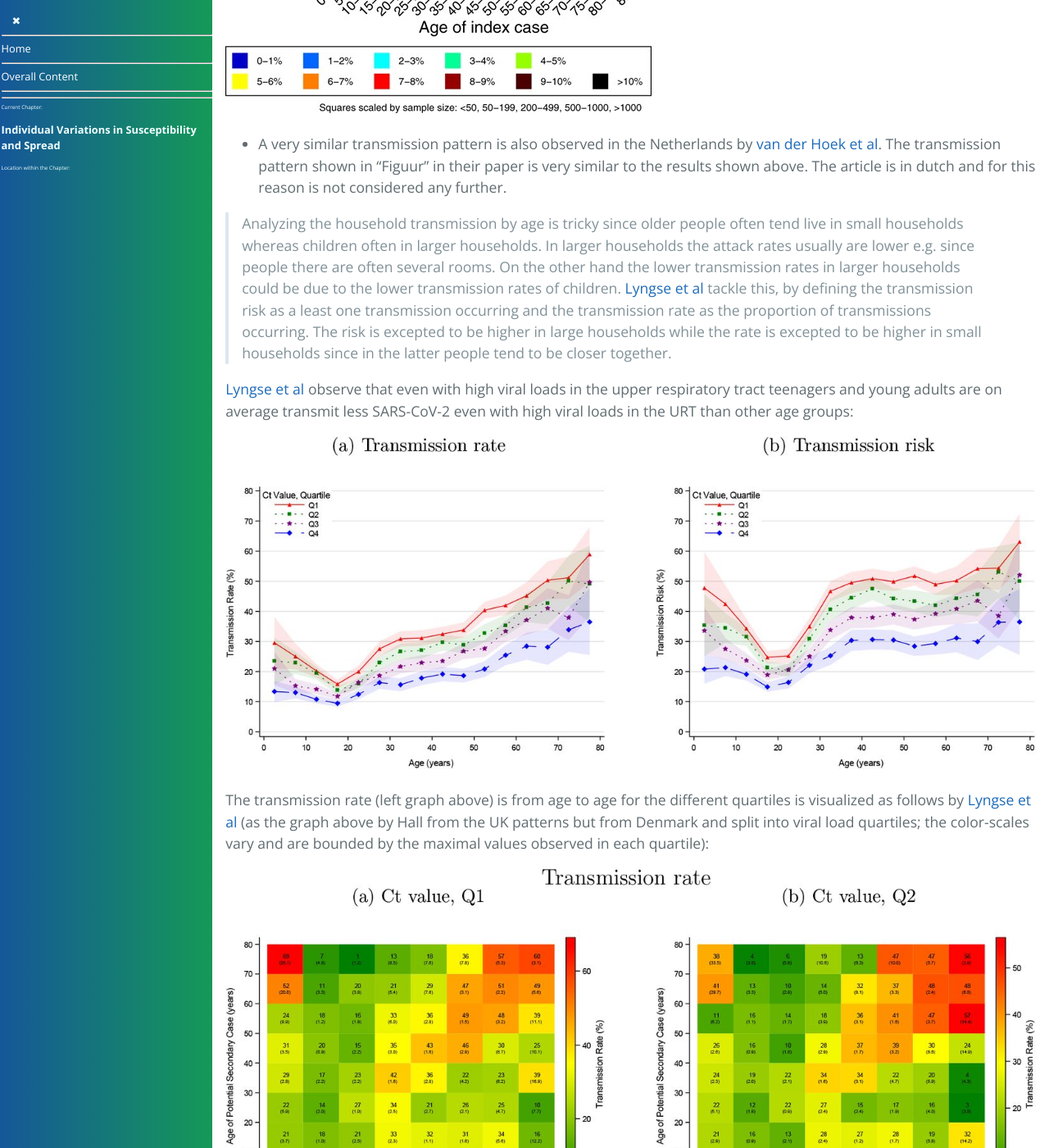
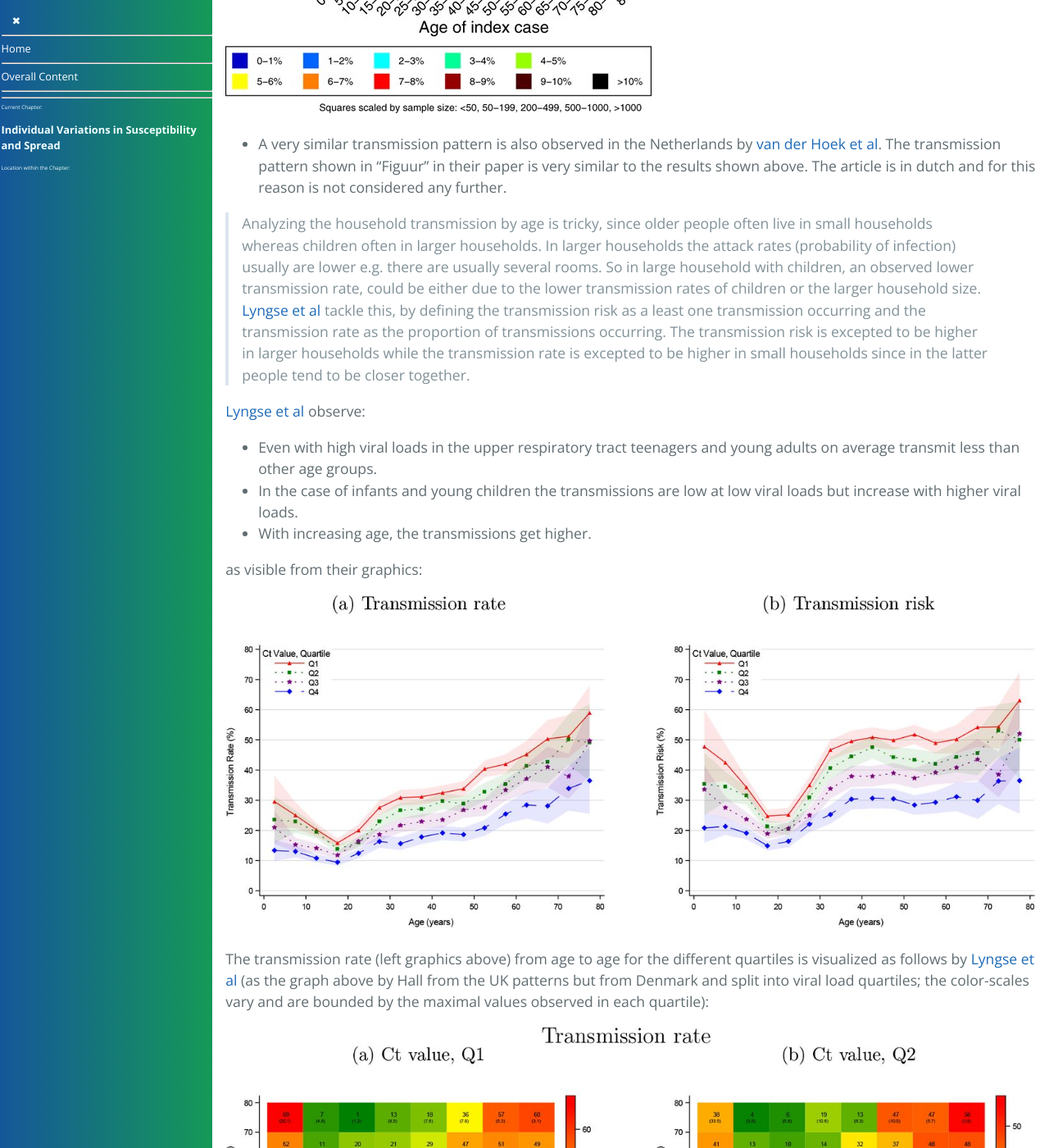
Before and after one commit to forestgrape/coronavirus, a Jekyll site: the page built from 5_epidemiological/individual_susceptibility_and_transmission.md, in a window 1280 px wide and 1400 px high, scrolled down 11689 px. Shown: the whole window at 82% size. Built offline with Jekyll 4.4.1, drawn with Linux system fonts in a browser that asks for light colours; our own code applies the rules of GitHub Pages for plain Markdown files; some of the changed text lies outside the part shown.

Commit message:
formulations

```diff
--- a/5_epidemiological/individual_susceptibility_and_transmission.md
+++ b/5_epidemiological/individual_susceptibility_and_transmission.md
@@ -255,14 +255,18 @@ The observed transmissions by the age of the index cases (x-axis) and the contac
 
 * A very similar transmission pattern is also observed in the Netherlands by [van der Hoek et al](#van-der-hoek). The transmission pattern shown in "Figuur" in their paper is very similar to the results shown above. The article is in dutch and for this reason is not considered any further.
 
-> Analyzing the household transmission by age is tricky since older people often tend live in small households whereas children often in larger households. In larger households the attack rates usually are lower e.g. since people there are often several rooms. On the other hand the lower transmission rates in larger households could be due to the lower transmission rates of children. [Lyngse et al](#summary-lyngse) tackle this, by defining the transmission risk as a least one transmission occurring and the transmission rate as the proportion of transmissions occurring. The risk is excepted to be higher in large households while the rate is excepted to be higher in small households since in the latter people tend to be closer together.
+> Analyzing the household transmission by age is tricky, since older people often live in small households whereas children often in larger households. In larger households the attack rates (probability of infection) usually are lower e.g. there are usually several rooms. So in large household with children, an observed lower transmission rate, could be either due to the lower transmission rates of children or the larger household size. [Lyngse et al](#summary-lyngse) tackle this, by defining the transmission risk as a least one transmission occurring and the transmission rate as the proportion of transmissions occurring. The transmission risk is excepted to be higher in larger households while the transmission rate is excepted to be higher in small households since in the latter people tend to be closer together.
 
+[Lyngse et al](#summary-lyngse) observe:
+* Even with high viral loads in the upper respiratory tract teenagers and young adults on average transmit less than other age groups.
+* In the case of infants and young children the transmissions are low at low viral loads but increase with higher viral loads.
+* With increasing age, the transmissions get higher.
 
-[Lyngse et al](#summary-lyngse) observe that even with high viral loads in the upper respiratory tract teenagers and young adults are on average transmit less SARS-CoV-2 even with high viral loads in the URT than other age groups:
+as visible from their graphics:
 
 ![transmission by age and viral load](images/lyngse_F8.jpg)
 
-The transmission rate (left graph above) is from age to age for the different quartiles is visualized as follows by [Lyngse et al](#summary-lyngse) (as the graph above by Hall from the UK patterns but from Denmark and split into viral load quartiles; the color-scales vary and are bounded by the maximal values observed in each quartile):
+The transmission rate (left graphics above) from age to age for the different quartiles is visualized as follows by [Lyngse et al](#summary-lyngse) (as the graph above by Hall from the UK patterns but from Denmark and split into viral load quartiles; the color-scales vary and are bounded by the maximal values observed in each quartile):
 
 ![transmission from age to age by viral load](images/lyngse_F10.jpg)
 
@@ -1137,7 +1141,7 @@ Total        | 26 |405 | 27 | 6.6%|46| 33 | 71 %
 (Summary of Table 7. [with corrections](#corrections-table-7))
 
 ###### Corrections Table 7
-> Some of the data in Table 7. in the paper are not consistent with Table 4. and Table 1. and additionally the data in Table 7. are partly unlikely/wrong. Therefore some of the data in Table 7. and accordingly in the table P-B above, have  corrections by "educated guessing" to make the data consistent. No inconsistencies for other data has been observed, but not all tables have been crosschecked. The paper is pretty old, I consider to reach the authors nevertheless.
+> Some of the data in Table 7. in the paper are not consistent with Table 4. and Table 1. and additionally the data in Table 7. are partly unlikely/wrong. Therefore some of the data in Table 7. and accordingly in the table P-B above, have  corrections by "educated guessing" to make the data consistent. No inconsistencies for other data has been observed, but not all tables have been crosschecked. <!--The paper is pretty old, I consider to reach the authors nevertheless.-->
 
 ###### Table D SAR by Contact
 *SAR by Contact Pattern and Vaccination Status of Contact*
@@ -1159,9 +1163,9 @@ Analyses of a measles outbreak in Detroit in 1935. Families with measles cases a
 
 ##### Findings
 * The household attack rate of measles among susceptible contacts (not having had measles before) is about 85 % (Table 1).
-* Index cases aged between 5 and 9 are most infectious with about 88 % compared to index cases between 1 and 4 which infect 73 % and index cases between 10 and 14 which infect about 70 % of susceptible contact (Table 1 or Table 2).
-* Children between 1 and 4 are most susceptible and get infected with above 90 % compared to about 50 % for children below 1 and about 80 % for children between 5 and 9 (Table 3 or Table 2).
-* The household attack rates and the case numbers are highest in the winter months. Nearly no cases were observed in the summer months. (Table 4)
+* Index cases aged between 5 and 9 are most infectious with about 88 % infected contacts compared to index cases between 1 and 4 which infect 73 % and index cases between 10 and 14 which infect about 70 % of susceptible contacts (Table 1 or Table 2).
+* Children between 1 and 4 are most susceptible and get infected with a probability above 90 % compared to about 50 % for children below 1 and about 80 % for children between 5 and 9 (Table 3 or Table 2).
+* The household attack rates and the case numbers are highest in the winter months. Nearly no cases were observed in the summer months (Table 4).
 
 
 #### Summary Cisse
@@ -1179,10 +1183,27 @@ Age Group (years) | Vaccination | Children with history of measles | Total Immun
 10 - 14 years | 36 % | 39 % | 75 %
 
 #### Findings
-* Attack rates for about 50% for unvaccinated children in households/huts and about 20% in compounds regardless of age group (Table 2.) // surprising since in the older age groups previous measles infection are more prevalent ([Setting](#setting-measles-senegal)) and a previous infection provides near complete immunity.
+* Attack rates are about 50% for unvaccinated children in households/huts and about 20% in compounds regardless of age group (Table 2.) // surprising since in the older age groups previous measles infection are more prevalent ([Setting](#setting-measles-senegal)) and a previous infection provides near complete immunity [to cite].
 * Attack rates for vaccinated children were about 10 % across all settings and age groups. (Table 2) // thus the vaccine seem to reduce susceptibility by 80 %
 * Unvaccinated index cases yield about 1.5 to 2 times more secondary cases (Table 3).
 * A measles infection was not associated to a change in school grades.
+
+#### Summary Sundell
+Sundell Nicklas, Dotevall Leif, Sansone Martina, Andersson Maria, Lindh Magnus, Wahlberg Thomas, Tyrberg Tobias, Westin Johan, Liljeqvist Jan-Åke, Bergström Tomas, Studahl Marie, Andersson Lars-Magnus. Measles outbreak in Gothenburg urban area, Sweden, 2017 to 2018: low viral load in breakthrough infections. Euro Surveill. 2019;24(17):pii=1900114. https://doi.org/10.2807/1560-7917.ES.2019.24.17.1900114
+
+##### Methods
+
+##### Setting
+* "Vaccination was given as post-exposure prophylaxis, but also to individuals in the society who were uncertain of their vaccination history."
+
+##### Findings
+* The spread was superspreader driven with 4 cases with onward transmission, all index cases not vaccinated. Of 27 onwards transmissions, a total of 24 (11 + 13) were caused by two patient with a NPS viral loads of 17 and 18. The transmission chains visualized (shown is Figure 2 from the paper):
+
+* 16 of 28 measles infections were vaccine breakthroughs (some 1 and some 2 doses) and 12 naive infections. This despite an estimated vaccine coverage > 95 %;in  2007 seroprevalence investigation, antibodies were detected in >98% participants (Introduction section in the paper). Thus the vaccine seems to efficiently reduce detectable infections.
+
+* Viral loads from vaccinated cases were much lower than than those of unvaccinated cases (shown is Figure 4 from the paper)
+
+* "In addition, six confirmed vaccine infections were diagnosed in adult patients, who all received their first dose of measles vaccine during or directly after the outbreak (Table 3)."
 
 
 
```
Also changed, not shown: other parts of 5_epidemiological/individual_susceptibility_and_transmission.md (+2 -2 lines).
